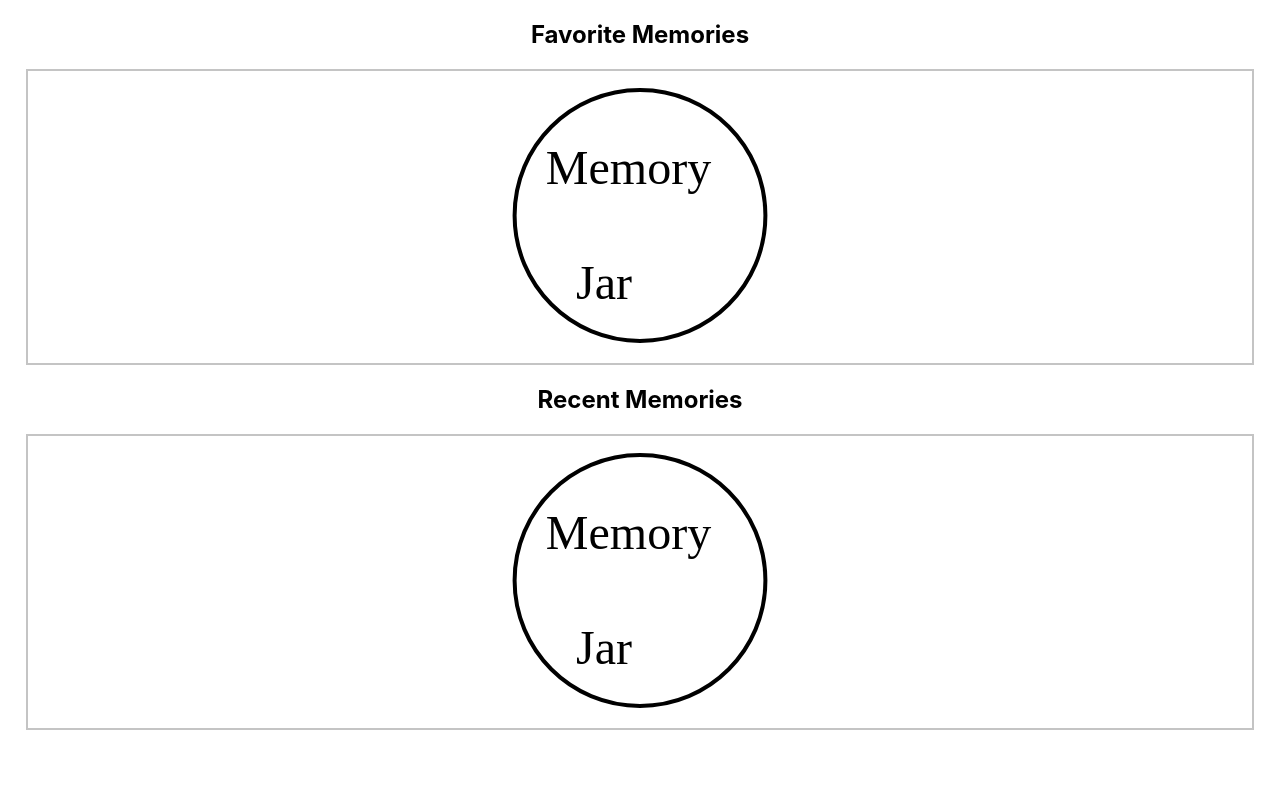
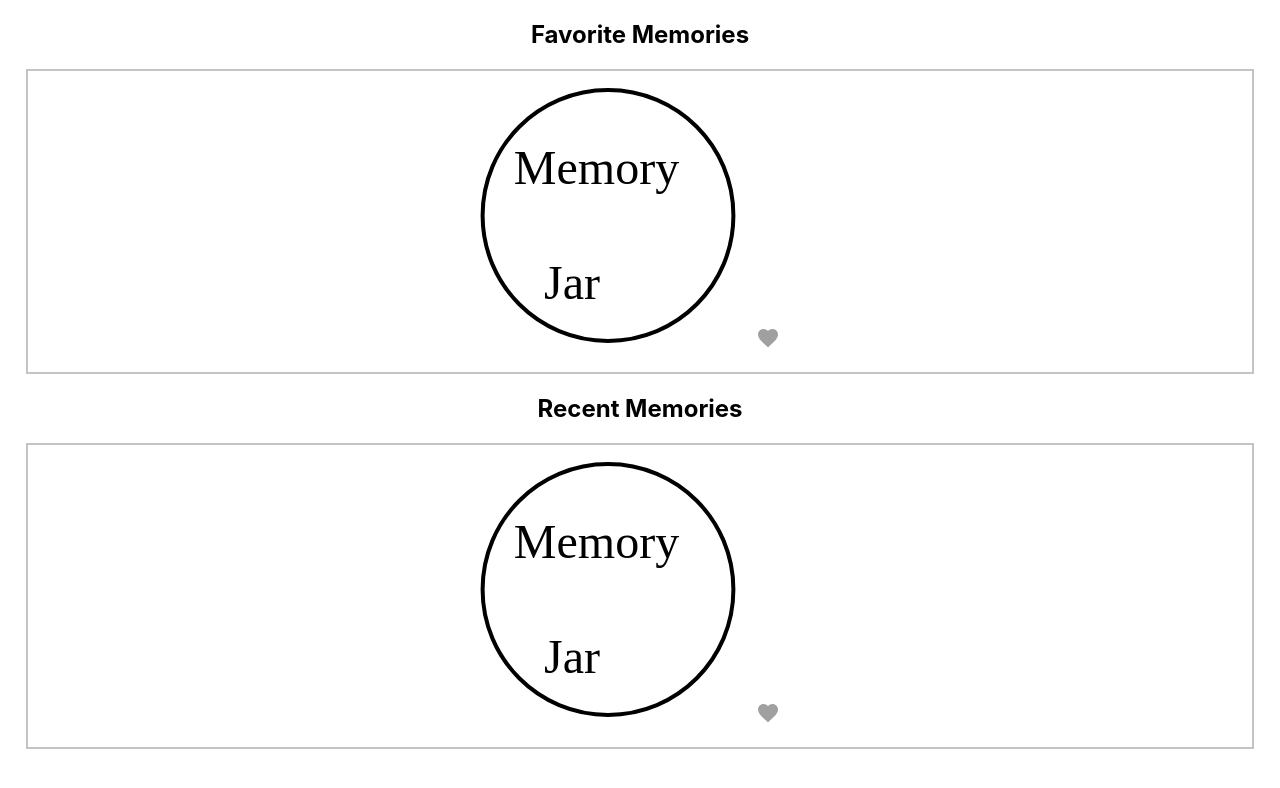
Before and after one commit to cJeffreys7/memory-jar-backend, a React (Create React App) app in the folder src/main/frontend/: page / in a window 1280 px wide. Shown: the top 788 px of the page. Built offline with nearby package versions, Linux system fonts and the light colour scheme.

Commit message:
add IconButton component

```diff
--- a/src/main/frontend/package.json
+++ b/src/main/frontend/package.json
@@ -3,6 +3,10 @@
   "version": "0.1.0",
   "private": true,
   "dependencies": {
+    "@emotion/react": "^11.8.1",
+    "@emotion/styled": "^11.8.1",
+    "@mui/icons-material": "^5.4.2",
+    "@mui/material": "^5.4.3",
     "@testing-library/jest-dom": "^5.16.2",
     "@testing-library/react": "^12.1.3",
     "@testing-library/user-event": "^13.5.0",
--- /dev/null
+++ b/src/main/frontend/src/components/MUI/IconButton/index.jsx
@@ -0,0 +1,21 @@
+import React, { useState } from 'react';
+import Button from '@mui/material/Button';
+import { ThemeProvider } from '@mui/material';
+
+function IconButton({ theme, color, icon }) {
+    const [pressed, setPressed] = useState(false);
+
+    const handleClick = () => {
+        setPressed(!pressed);
+    }
+
+    return (
+        <ThemeProvider theme={theme}>
+            <Button color={pressed ? "primary" : "secondary"} onClick={handleClick}>
+                {icon && icon}
+            </Button>
+        </ThemeProvider>
+    );
+}
+
+export default IconButton;
--- a/src/main/frontend/src/components/Memory/index.jsx
+++ b/src/main/frontend/src/components/Memory/index.jsx
@@ -1,14 +1,34 @@
 import React from 'react';
 
-import defaultImg from '../../assets/memoryjar_logo_dark.svg'
+import defaultImg from '../../assets/memoryjar_logo_dark.svg';
+import { createTheme } from '@mui/material';
+import IconButton from '../MUI/IconButton';
+import FavoriteIcon from '@mui/icons-material/Favorite';
 
 import './styles.scss'
+
+const theme = createTheme({
+    palette: {
+        primary: {
+            main: '#c43232'
+        },
+        secondary: {
+            main: '#a0a0a0'
+        }
+    }
+})
+
+const configIconButton = {
+    theme: theme,
+    icon: <FavoriteIcon />
+}
 
 const Memory = () => {
     return (
         <div className='wrapper'>
             <div className='border'>
                 <img src={defaultImg} alt="Memory Jar Icon" />
+                <IconButton {...configIconButton}/>
             </div>
         </div>
     );
```
Also changed, not shown: src/main/frontend/src/components/MUI/IconButton/styles.scss (added), src/main/frontend/src/components/Memory/styles.scss (line endings or trailing spaces), 1 other file (tests, documents, lock files or other folders).
